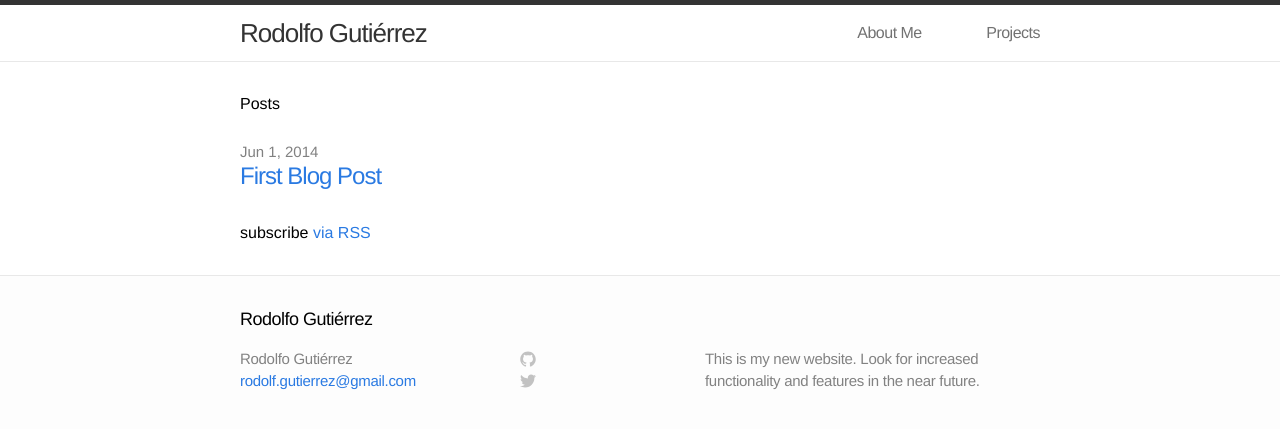
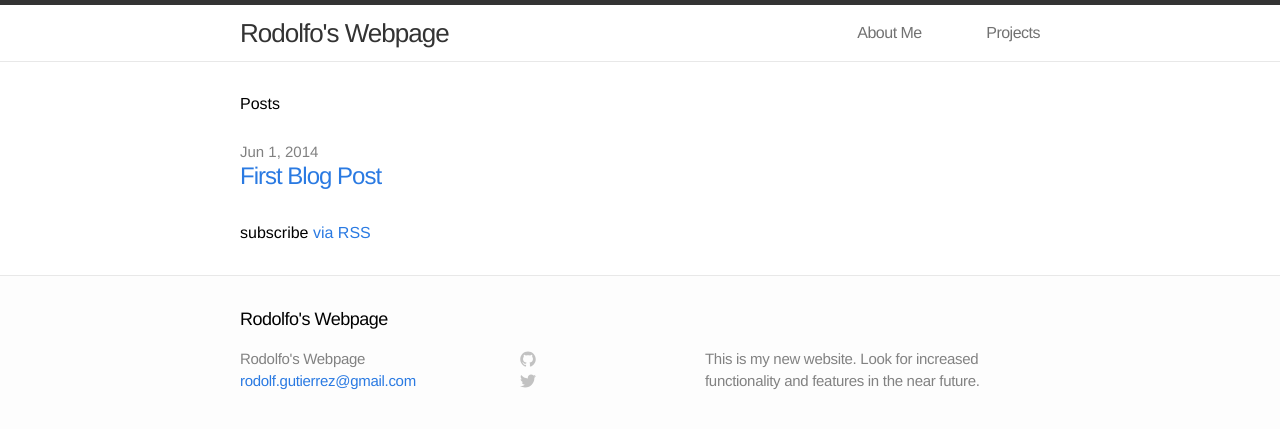
Before and after one commit to gutzrodolfo/arwedding.love, a Jekyll site: the page built from index.html, in a window 1280 px wide. Shown: the top 429 px of the page. Built offline with Jekyll 4.4.1, drawn with Linux system fonts in a browser that asks for light colours.

Commit message:
Changes to title

```diff
--- a/_config.yml
+++ b/_config.yml
@@ -1,5 +1,5 @@
 # Site settings
-title: Rodolfo Gutiérrez
+title: Rodolfo's Webpage
 email: rodolf.gutierrez@gmail.com
 description: "This is my new website. Look for increased functionality and features in the near future."
 baseurl: ""
```
